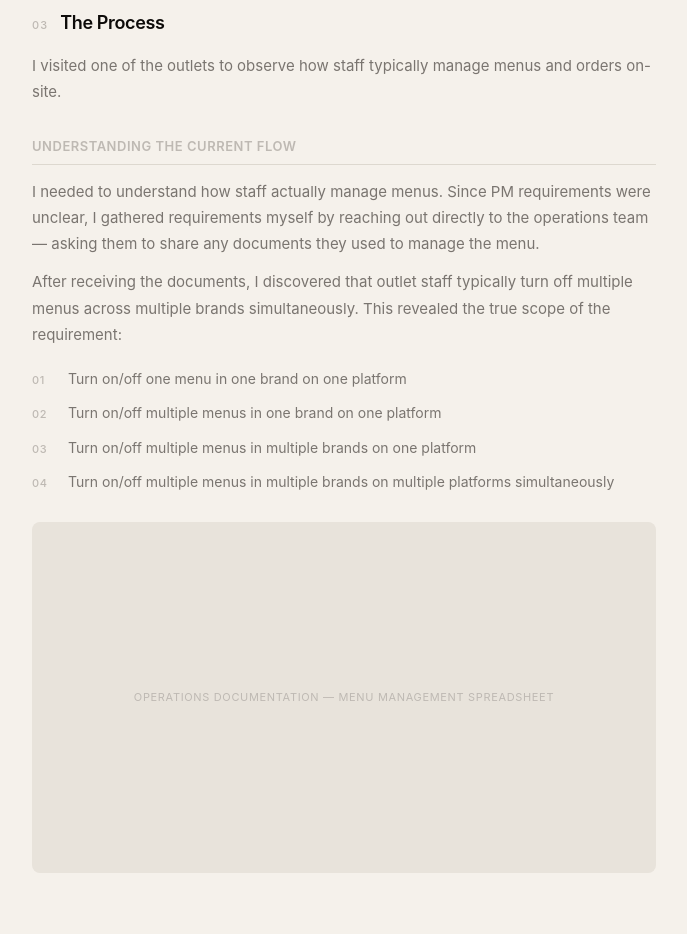
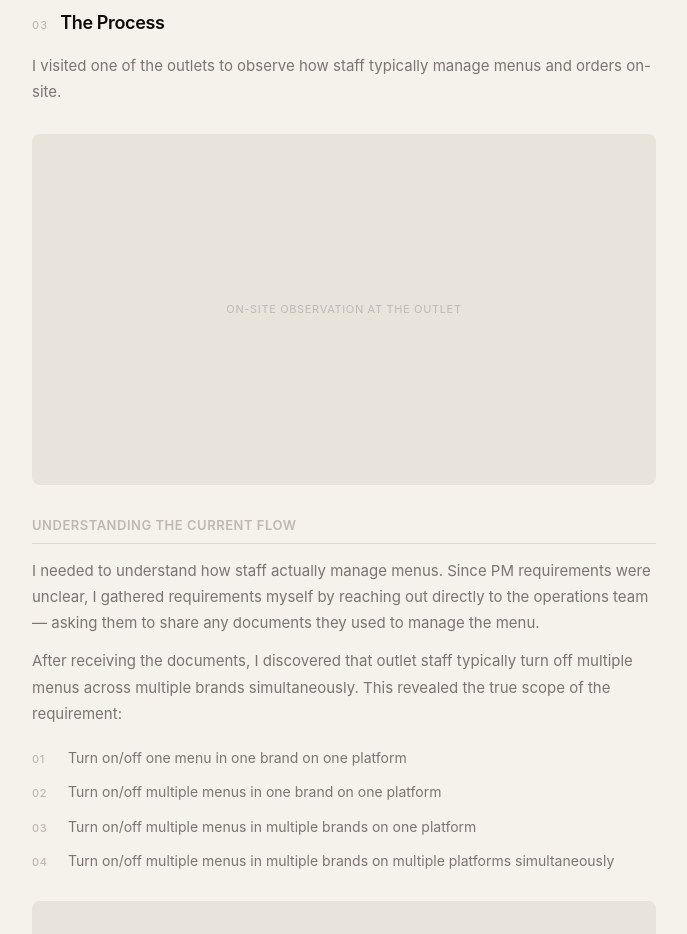
Before and after one commit to wiryanaw/Portfolio, a plain HTML site: page case-study-2.html in a window 1280 px wide. Shown: the part 2600-3534 px from the top of the page, without its empty margins (296-983 px from the left). Drawn offline with Linux system fonts and the light colour scheme; a web font is replaced by a local one.

Commit message:
Add image slot after process description, before current flow subsection
Co-Authored-By: Claude Sonnet 4.6 <noreply@anthropic.com>

```diff
--- a/case-study-2.html
+++ b/case-study-2.html
@@ -281,6 +281,10 @@
           <p>I visited one of the outlets to observe how staff typically manage menus and orders on-site.</p>
         </div>
 
+        <div class="img-slot">
+          <div class="img-placeholder">On-site observation at the outlet</div>
+        </div>
+
         <div class="subsection">
           <div class="subsection-title">Understanding the Current Flow</div>
           <div class="subsection-body">
```
